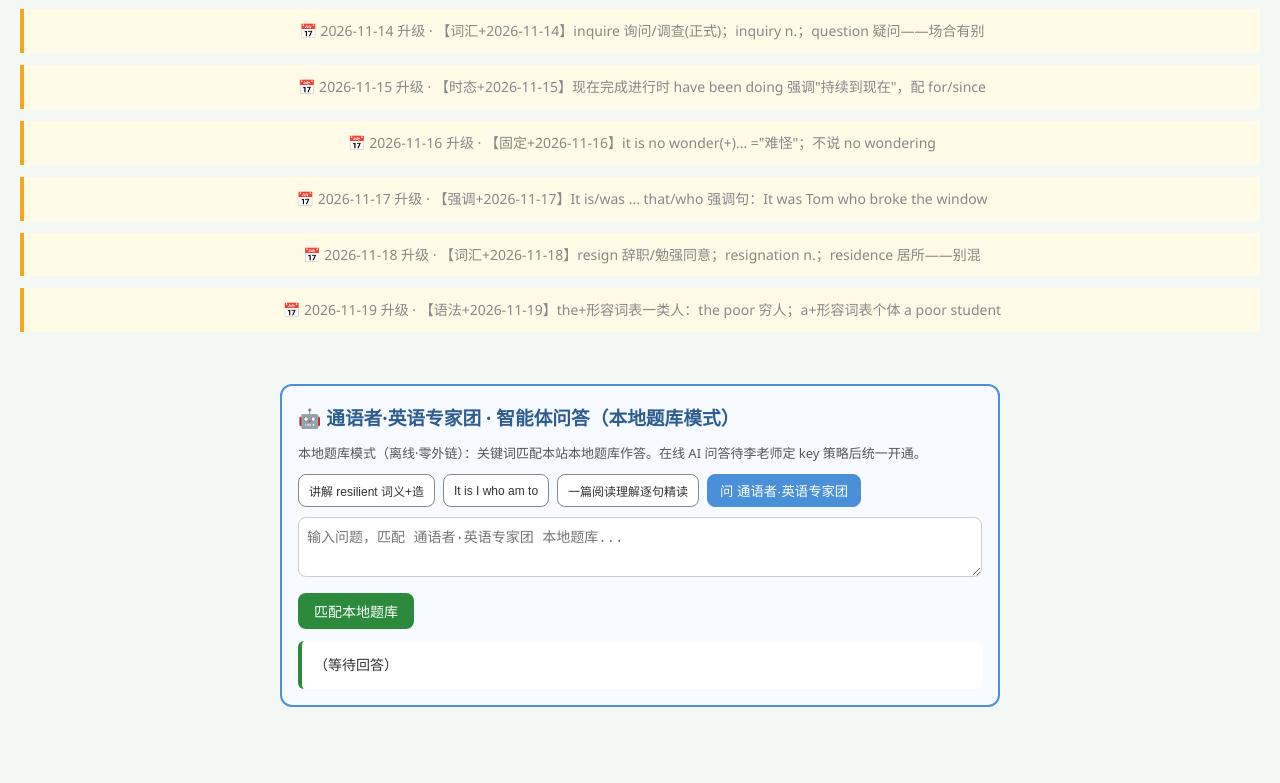
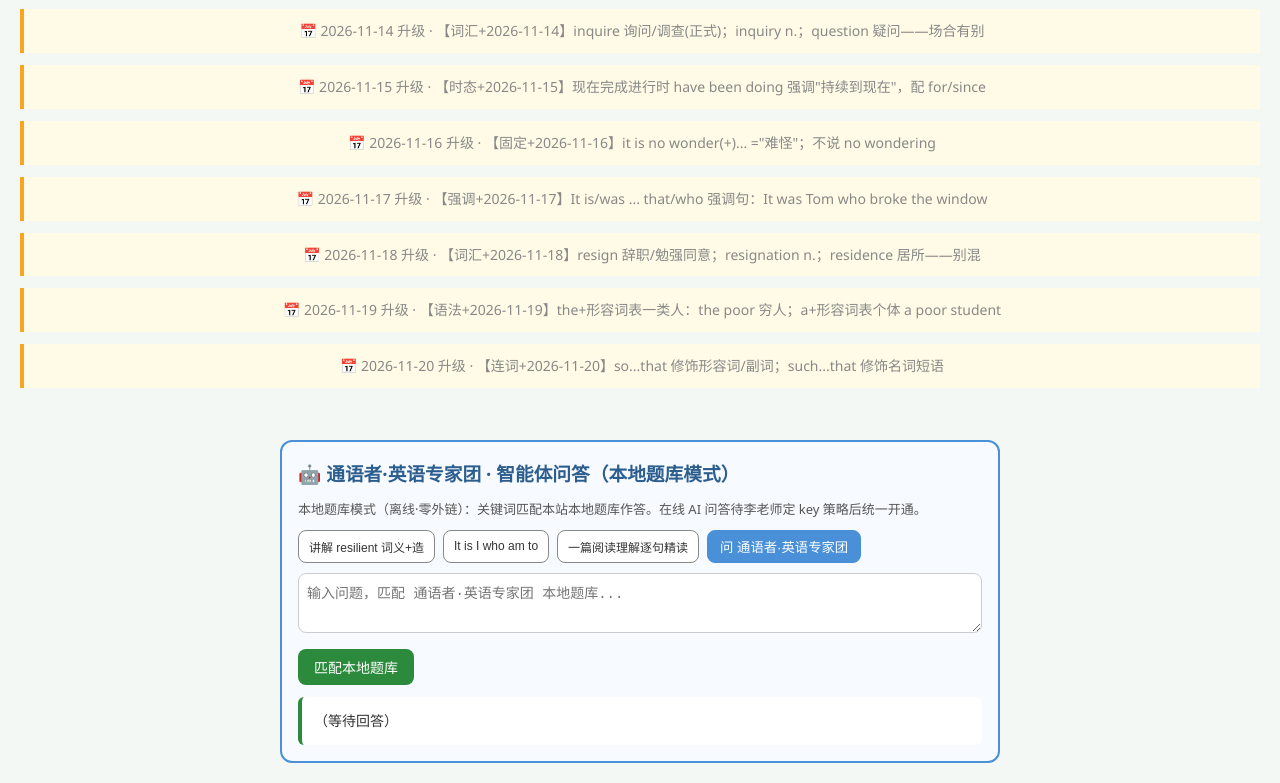
Before and after one commit to dapengzhanchi141345/li-yanming-english, a plain HTML site: page index.html in a window 1280 px wide. Shown: the part 2161-2944 px from the top of the page. Before the commit the page ends 2888 px from the top, so only its background shows below. Drawn offline with Linux system fonts and the light colour scheme.

Commit message:
english 12独立站升级 2026-11-20

```diff
--- a/index.html
+++ b/index.html
@@ -137,6 +137,8 @@ footer{text-align:center;padding:20px;color:#888;font-size:13px;margin-top:30px;
 <div style="background:#fffbe6;border-left:4px solid #f5a623;padding:10px;margin:12px 0;font-size:14px">📅 2026-11-18 升级 · 【词汇+2026-11-18】resign 辞职/勉强同意；resignation n.；residence 居所——别混</div>
 
 <div style="background:#fffbe6;border-left:4px solid #f5a623;padding:10px;margin:12px 0;font-size:14px">📅 2026-11-19 升级 · 【语法+2026-11-19】the+形容词表一类人：the poor 穷人；a+形容词表个体 a poor student</div>
+
+<div style="background:#fffbe6;border-left:4px solid #f5a623;padding:10px;margin:12px 0;font-size:14px">📅 2026-11-20 升级 · 【连词+2026-11-20】so...that 修饰形容词/副词；such...that 修饰名词短语</div>
 </footer>
 
 <script>
```
